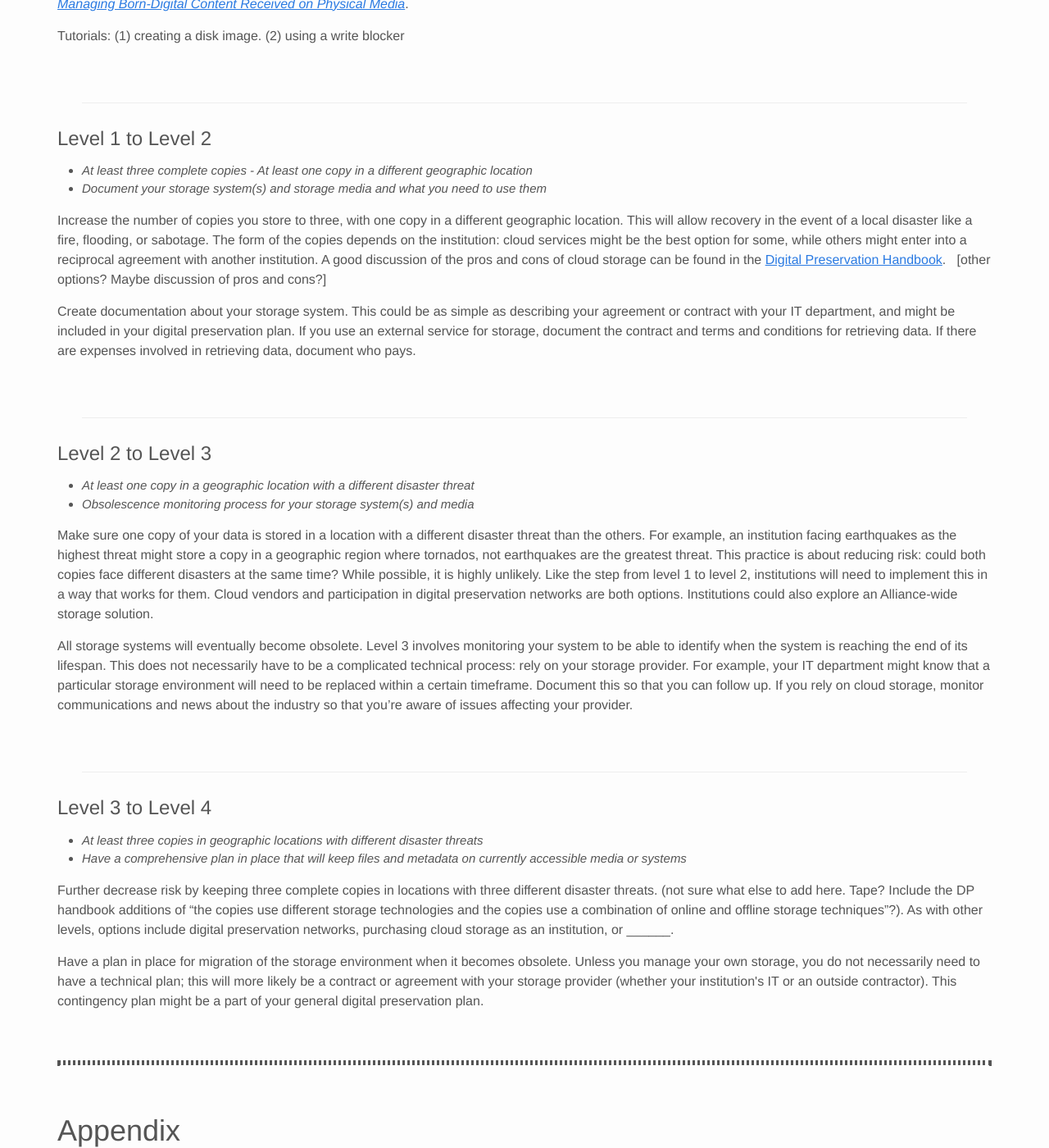
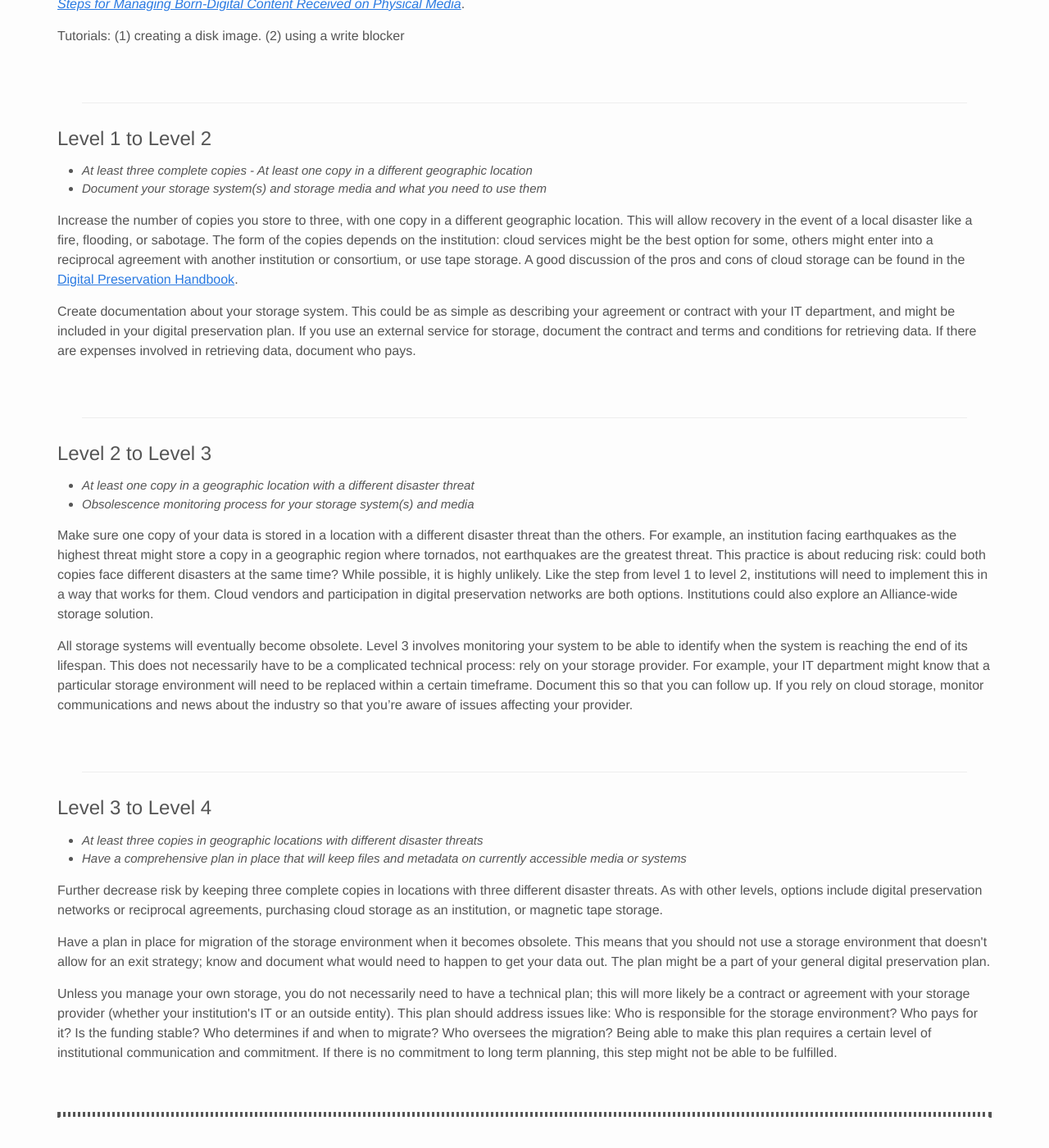
Before and after one commit to dcnb/digprezsteps, a Jekyll site: the page built from onepage.md, in a window 1280 px wide and 1400 px high, scrolled down 14817 px. Shown: the whole window at 82% size. Built offline with Jekyll 4.4.1, drawn with Linux system fonts in a browser that asks for light colours; some of the changed text lies outside the part shown.

Commit message:
incorporating Laura's edits

```diff
--- a/_includes/storage/step1.html
+++ b/_includes/storage/step1.html
@@ -1,5 +1,5 @@
 <p>The first step toward level one is essentially making a backup, so that recovery is possible if one system fails. This could range from an external hard drive to regular computer back-ups to a storage system managed by your institution's IT department. At this stage, a second copy on external hard drives is preferable to nothing, but be aware that it will take some effort and organization to keep copies in sync.</p>
 
-<p>Another part of achieving level one is to transfer content from heterogeneous media and onto a storage system. &lsquo;Heterogeneous media&rsquo; might be floppy discs, CD-Rs, DVD-Rs, internal or external hard drives, and thumb or flash drives. These aren&rsquo;t appropriate storage spaces for digital preservation. Even opening files can potentially alter files or embedded metadata of files, so before you start working, read OCLC&rsquo;s <a href="http://www.oclc.org/content/dam/research/publications/library/2012/2012-06.pdf"><em>You&rsquo;ve Got to Walk Before You Can Run: First Steps for Managing Born-Digital Content Received on Physical Media</em></a>.</p>
+<p>Another part of achieving level one is to transfer content from heterogeneous media and onto a storage system. &lsquo;Heterogeneous media&rsquo; might be floppy discs, CD-Rs, DVD-Rs, ad-hoc internal or external hard drives, and thumb or flash drives. These aren&rsquo;t appropriate storage spaces for digital preservation. Even opening files can potentially alter files or embedded metadata of files, so before you start working, read OCLC&rsquo;s <a href="http://www.oclc.org/content/dam/research/publications/library/2012/2012-06.pdf"><em>You&rsquo;ve Got to Walk Before You Can Run: First Steps for Managing Born-Digital Content Received on Physical Media</em></a>.</p>
 
 <p>Tutorials: (1) creating a disk image. (2) using a write blocker</p>
--- a/_includes/storage/step2.html
+++ b/_includes/storage/step2.html
@@ -1,3 +1,3 @@
-<p>Increase the number of copies you store to three, with one copy in a different geographic location. This will allow recovery in the event of a local disaster like a fire, flooding, or sabotage. The form of the copies depends on the institution: cloud services might be the best option for some, while others might enter into a reciprocal agreement with another institution. A good discussion of the pros and cons of cloud storage can be found in the <a href="http://www.dpconline.org/handbook/technical-solutions-and-tools/cloud-services">Digital Preservation Handbook</a>. &nbsp;&nbsp;[other options? Maybe discussion of pros and cons?]</p>
+<p>Increase the number of copies you store to three, with one copy in a different geographic location. This will allow recovery in the event of a local disaster like a fire, flooding, or sabotage. The form of the copies depends on the institution: cloud services might be the best option for some, others might enter into a reciprocal agreement with another institution or consortium, or use tape storage. A good discussion of the pros and cons of cloud storage can be found in the <a href="http://www.dpconline.org/handbook/technical-solutions-and-tools/cloud-services">Digital Preservation Handbook</a>.</p>
 
 <p>Create documentation about your storage system. This could be as simple as describing your agreement or contract with your IT department, and might be included in your digital preservation plan. If you use an external service for storage, document the contract and terms and conditions for retrieving data. If there are expenses involved in retrieving data, document who pays.</p>
--- a/_includes/storage/step4.html
+++ b/_includes/storage/step4.html
@@ -1,3 +1,5 @@
-<p>Further decrease risk by keeping three complete copies in locations with three different disaster threats. (not sure what else to add here. Tape? Include the DP handbook additions of &ldquo;the copies use different storage technologies and the copies use a combination of online and offline storage techniques&rdquo;?). As with other levels, options include digital preservation networks, purchasing cloud storage as an institution, or ______.</p>
+<p>Further decrease risk by keeping three complete copies in locations with three different disaster threats. As with other levels, options include digital preservation networks or reciprocal agreements, purchasing cloud storage as an institution, or magnetic tape storage.</p>
 
-<p>Have a plan in place for migration of the storage environment when it becomes obsolete. Unless you manage your own storage, you do not necessarily need to have a technical plan; this will more likely be a contract or agreement with your storage provider (whether your institution's IT or an outside contractor). This contingency plan might be a part of your general digital preservation plan.</p>
+<p>Have a plan in place for migration of the storage environment when it becomes obsolete. This means that you should not use a storage environment that doesn't allow for an exit strategy; know and document what would need to happen to get your data out. The plan might be a part of your general digital preservation plan.</p>
+
+<p>Unless you manage your own storage, you do not necessarily need to have a technical plan; this will more likely be a contract or agreement with your storage provider (whether your institution's IT or an outside entity). This plan should address issues like: Who is responsible for the storage environment? Who pays for it? Is the funding stable? Who determines if and when to migrate? Who oversees the migration? Being able to make this plan requires a certain level of institutional communication and commitment. If there is no commitment to long term planning, this step might not be able to be fulfilled.</p>
```
